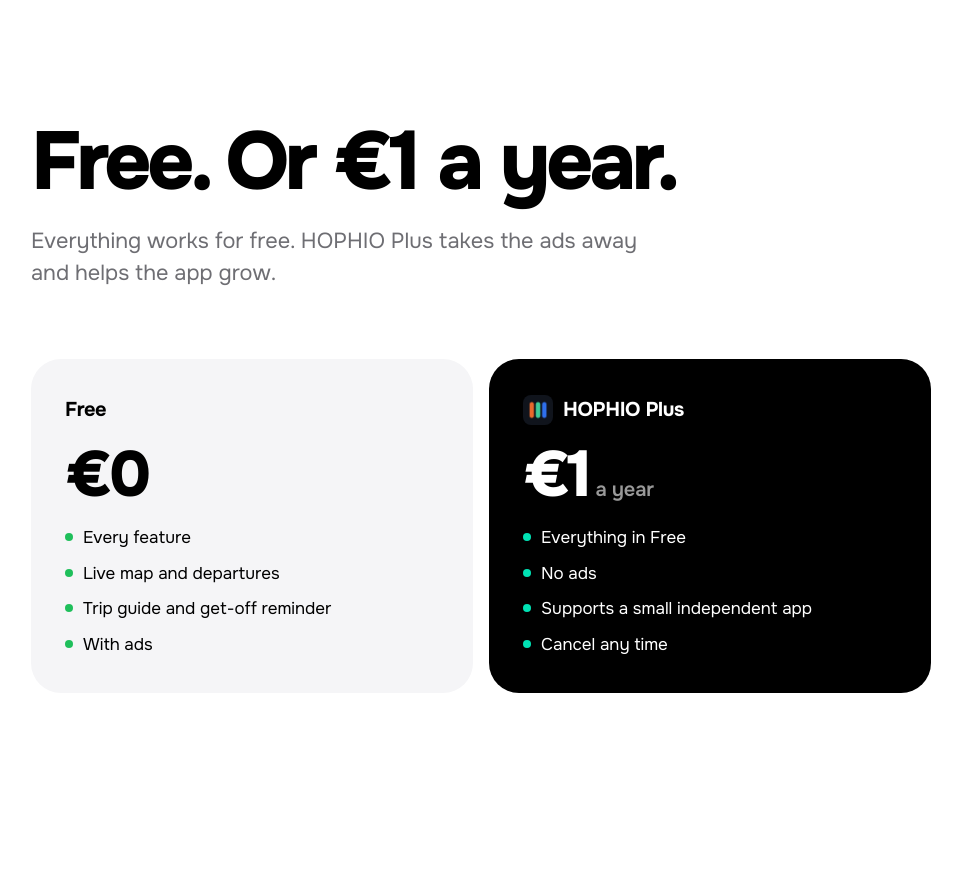
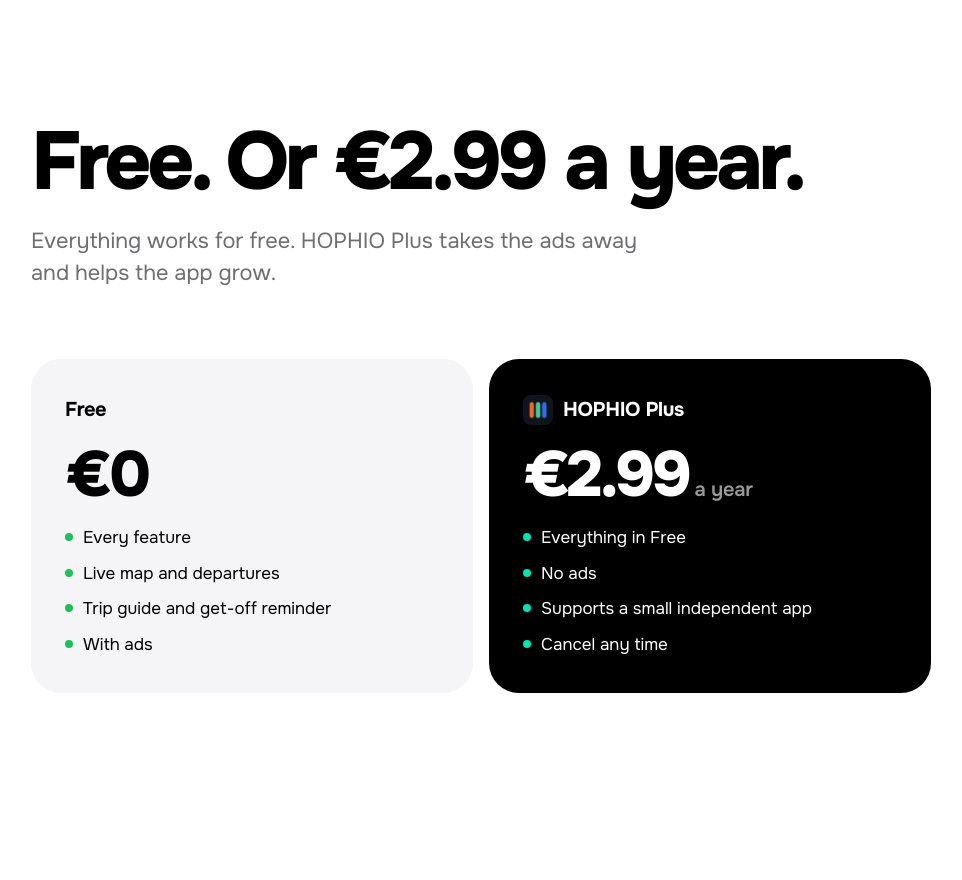
Before and after one commit to hophioapp/hophioapp.github.io, a plain HTML site: page index.html in a window 1280 px wide. Shown: the part 6280-7160 px from the top of the page, without its empty margins (37-999 px from the left). Drawn offline with Linux system fonts and the light colour scheme.

Commit message:
Price: HOPHIO Plus 2.99 a year

```diff
--- a/index.html
+++ b/index.html
@@ -543,8 +543,8 @@ const T = {
       ["Step-free", "Routes without steps for a pram or a wheelchair, and only the kinds of transport you like."]],
     nextHead: "What's next.", nextText: "Now Tallinn and Harju County. Next we want to add other Estonian cities that have open transport data, so one app takes you around the whole country.",
     nexts: [["map.fill", "Other cities", "Tartu, Pärnu, Narva and others"], ["hophio.train", "Live trains", "The timetable is in, we want to add live positions"], ["globe", "More languages", "As HOPHIO reaches new places"]], closeBig: "Close", tapHint: "Tap the screen to try it", bye: "Thanks for riding along.", byeS: "Have a good ride.",
-    priceHead: "Free. Or €1 a year.", priceText: "Everything works for free. HOPHIO Plus takes the ads away and helps the app grow.",
-    plans: [["Free", "€0", "", ["Every feature", "Live map and departures", "Trip guide and get-off reminder", "With ads"]], ["HOPHIO Plus", "€1", "a year", ["Everything in Free", "No ads", "Supports a small independent app", "Cancel any time"]]],
+    priceHead: "Free. Or €2.99 a year.", priceText: "Everything works for free. HOPHIO Plus takes the ads away and helps the app grow.",
+    plans: [["Free", "€0", "", ["Every feature", "Live map and departures", "Trip guide and get-off reminder", "With ads"]], ["HOPHIO Plus", "€2.99", "a year", ["Everything in Free", "No ads", "Supports a small independent app", "Cancel any time"]]],
     review: "In review",
     navHow: "How it works", navTransport: "Transport", navFamily: "Simple", navApps: "Apps",
     h1: ["Tallinn's", "transport,", "live."],
@@ -586,8 +586,8 @@ const T = {
       ["Ilma treppideta", "Teekonnad lapsevankri või ratastooliga, ja ainult need transpordiliigid, mis sulle meeldivad."]],
     nextHead: "Mis edasi.", nextText: "Praegu Tallinn ja Harjumaa. Edasi tahame lisada teisi Eesti linnu, mille ühistranspordi andmed on avatud, et ühe rakendusega saaks sõita üle kogu riigi.",
     nexts: [["map.fill", "Teised linnad", "Tartu, Pärnu, Narva ja teised"], ["hophio.train", "Rongid elavalt", "Sõiduplaan on olemas, tahame lisada asukohad"], ["globe", "Rohkem keeli", "Kui HOPHIO jõuab uutesse kohtadesse"]], closeBig: "Sulge", tapHint: "Puuduta ekraani ja proovi", bye: "Aitäh, et sõitsid kaasa.", byeS: "Head teed!",
-    priceHead: "Tasuta. Või 1 € aastas.", priceText: "Kõik töötab tasuta. HOPHIO Plus eemaldab reklaamid ja aitab rakendusel kasvada.",
-    plans: [["Tasuta", "0 €", "", ["Kõik funktsioonid", "Elav kaart ja väljumised", "Sõidujuht ja väljumise meeldetuletus", "Reklaamidega"]], ["HOPHIO Plus", "1 €", "aastas", ["Kõik tasuta versioonist", "Reklaamideta", "Toetab väikest sõltumatut rakendust", "Tühista millal tahes"]]],
+    priceHead: "Tasuta. Või 2,99 € aastas.", priceText: "Kõik töötab tasuta. HOPHIO Plus eemaldab reklaamid ja aitab rakendusel kasvada.",
+    plans: [["Tasuta", "0 €", "", ["Kõik funktsioonid", "Elav kaart ja väljumised", "Sõidujuht ja väljumise meeldetuletus", "Reklaamidega"]], ["HOPHIO Plus", "2,99 €", "aastas", ["Kõik tasuta versioonist", "Reklaamideta", "Toetab väikest sõltumatut rakendust", "Tühista millal tahes"]]],
     review: "Ülevaatusel",
     navHow: "Kuidas see töötab", navTransport: "Transport", navFamily: "Lihtne", navApps: "Rakendused",
     h1: ["Tallinna", "transport,", "elavalt."],
@@ -629,8 +629,8 @@ const T = {
       ["Без ступенек", "Маршруты для коляски или инвалидного кресла и только те виды транспорта, которые тебе нравятся."]],
     nextHead: "Что дальше.", nextText: "Сейчас Таллин и Харьюмаа. Дальше хотим добавить другие города Эстонии, где есть открытые данные о транспорте, чтобы по всей стране можно было ездить с одним приложением.",
     nexts: [["map.fill", "Другие города", "Тарту, Пярну, Нарва и другие"], ["hophio.train", "Поезда вживую", "Расписание уже есть, хотим добавить движение"], ["globe", "Больше языков", "Когда HOPHIO придёт в новые места"]], closeBig: "Свернуть", tapHint: "Нажми на экран и попробуй", bye: "Спасибо, что прокатились с нами.", byeS: "Хорошей дороги!",
-    priceHead: "Бесплатно. Или 1 € в год.", priceText: "Всё работает бесплатно. HOPHIO Plus убирает рекламу и помогает приложению расти.",
-    plans: [["Бесплатно", "0 €", "", ["Все функции", "Живая карта и отправления", "Ведение поездки и напоминание выйти", "С рекламой"]], ["HOPHIO Plus", "1 €", "в год", ["Всё из бесплатной версии", "Без рекламы", "Поддержка небольшого независимого приложения", "Отмена в любой момент"]]],
+    priceHead: "Бесплатно. Или 2,99 € в год.", priceText: "Всё работает бесплатно. HOPHIO Plus убирает рекламу и помогает приложению расти.",
+    plans: [["Бесплатно", "0 €", "", ["Все функции", "Живая карта и отправления", "Ведение поездки и напоминание выйти", "С рекламой"]], ["HOPHIO Plus", "2,99 €", "в год", ["Всё из бесплатной версии", "Без рекламы", "Поддержка небольшого независимого приложения", "Отмена в любой момент"]]],
     review: "На проверке",
     navHow: "Как это работает", navTransport: "Транспорт", navFamily: "Просто", navApps: "Приложения",
     h1: ["Транспорт", "Таллина", "вживую."],
```
